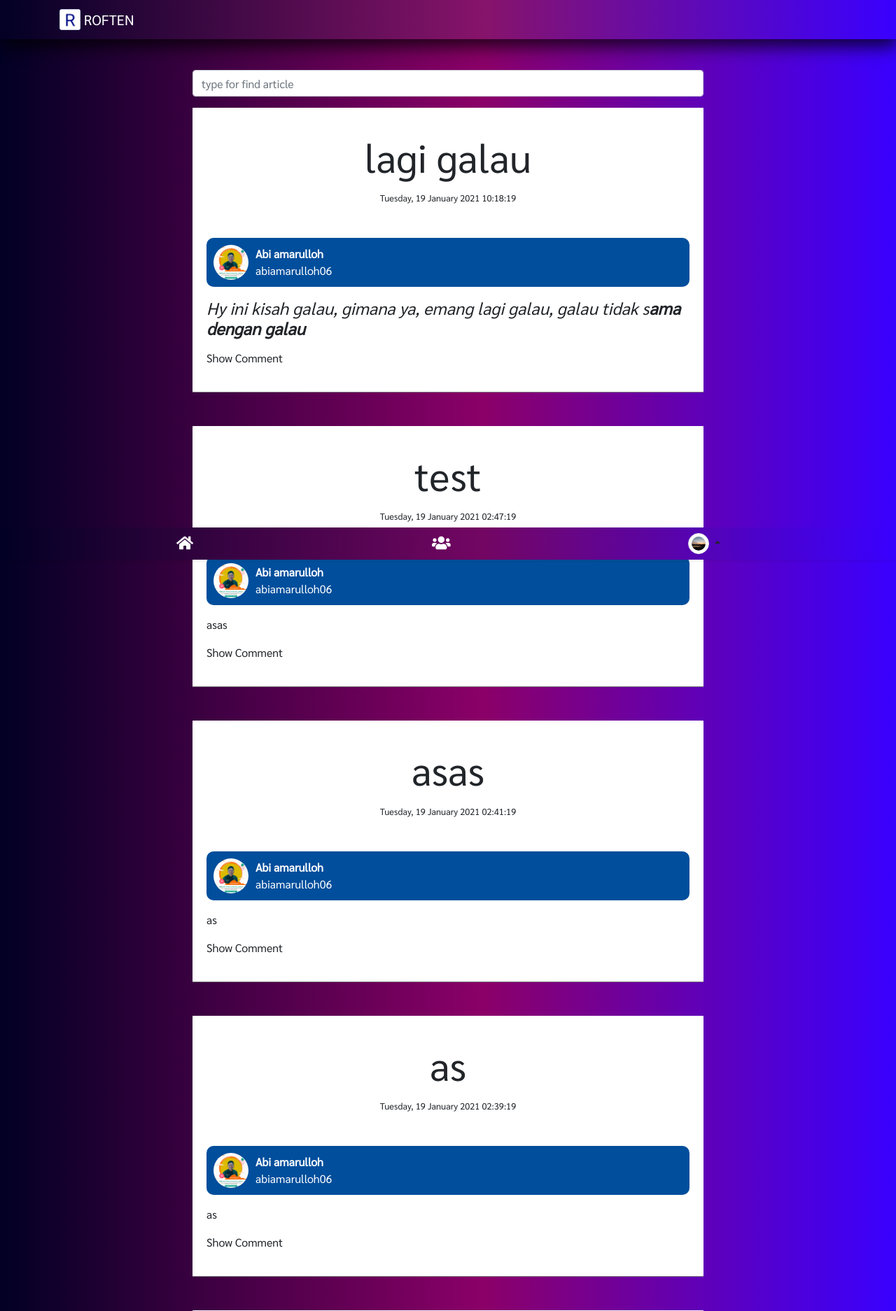
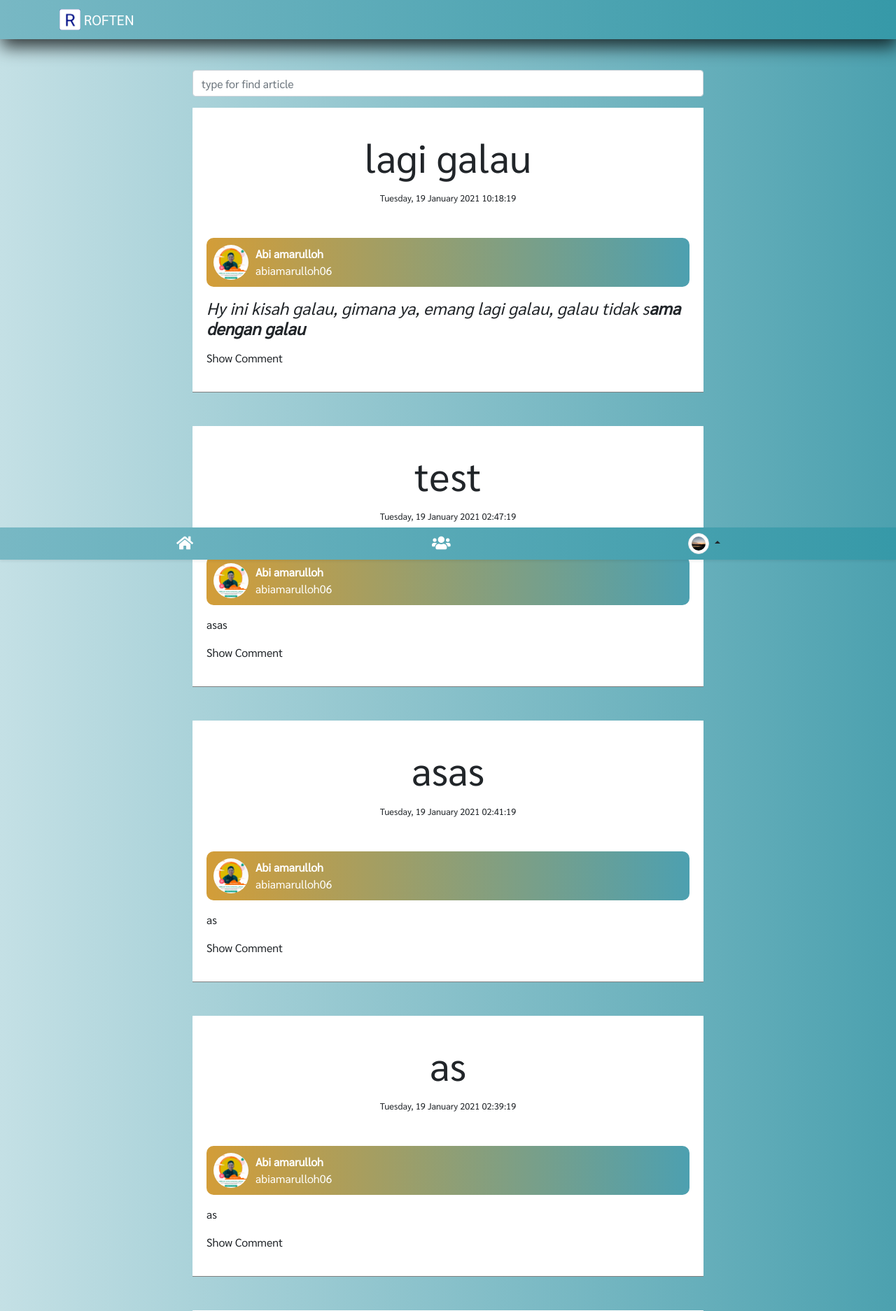
Before and after one commit to abiamarulloh/roften-social-media, a CodeIgniter app: page /database/ in a window 1280 px wide. Shown: the top 1874 px of the page at 70% size. Run offline with CodeIgniter, Linux system fonts and the light colour scheme; a user stored in the database is signed in; data comes from the database, SQL or seed files in the repository; some libraries are stand-ins or nearby versions.

Commit message:
update feature and theme

```diff
--- a/assets/script.js
+++ b/assets/script.js
@@ -13,12 +13,15 @@ ClassicEditor
 .catch( error => {});
 
 
+
 function seeComment(e, post_id, user_id) {
 	$(`#${e}`).toggleClass("d-none");
 	postComment(user_id, post_id);
 	deleteComment(post_id);
+	window.setInterval(() => {
+		getComment(post_id)
+	}, 2000);
 }
-
 
 // Get Comment
 function getComment(post_id) {
--- a/assets/style.css
+++ b/assets/style.css
@@ -6,15 +6,15 @@
 }
 
 body {
-	background: rgb(2,0,36);
-	background: linear-gradient(90deg, rgba(2,0,36,1) 0%, rgba(139,0,104,1) 54%, rgba(57,0,255,1) 100%);
+	background: #4CA1AF;  /* fallback for old browsers */
+	background: -webkit-linear-gradient(to right, #C4E0E5, #4CA1AF);  /* Chrome 10-25, Safari 5.1-6 */
+	background: linear-gradient(to right, #C4E0E5, #4CA1AF); /* W3C, IE 10+/ Edge, Firefox 16+, Chrome 26+, Opera 12+, Safari 7+ */
 }
 
 .navbar {
-	background: rgb(2,0,36);
-	background: linear-gradient(90deg, rgba(2,0,36,1) 0%, rgba(125,0,94,0.9205883036808473) 54%, rgba(57,0,255,1) 100%);
-	-webkit-box-shadow: 2px 11px 25px 0px rgba(0,0,0,0.75);
-	-moz-box-shadow: 2px 11px 25px 0px rgba(0,0,0,0.75);
+	background: #4CA1AF;  /* fallback for old browsers */
+	background: -webkit-linear-gradient(to right, #78b8c4, #3699a8);  /* Chrome 10-25, Safari 5.1-6 */
+	background: linear-gradient(to right, #78b8c4, #3699a8); /* W3C, IE 10+/ Edge, Firefox 16+, Chrome 26+, Opera 12+, Safari 7+ */
 	box-shadow: 2px 11px 25px 0px rgba(0,0,0,0.75);
 }
 
@@ -36,11 +36,17 @@ body {
    background:rgba(255, 255, 255, 0.87);
 }
 
+.card-body.fit-body-post a {
+	text-decoration: none;
+}
+
 .post-profile-header {
 	width: auto;
 	display: flex;
 	align-items: center;
-	background-color: #004e9c;
+	background: #4DA0B0;  /* fallback for old browsers */
+	background: -webkit-linear-gradient(to right, #D39D38, #4DA0B0);  /* Chrome 10-25, Safari 5.1-6 */
+	background: linear-gradient(to right, #D39D38, #4DA0B0); /* W3C, IE 10+/ Edge, Firefox 16+, Chrome 26+, Opera 12+, Safari 7+ */
 	padding: 10px;
 	border-radius: 10px;
 	color: rgb(255, 255, 255);
@@ -99,5 +105,4 @@ body {
 .btn-delete {
 	border: 0;
 	outline-style: none;
-	width: 20px;
 }
```
